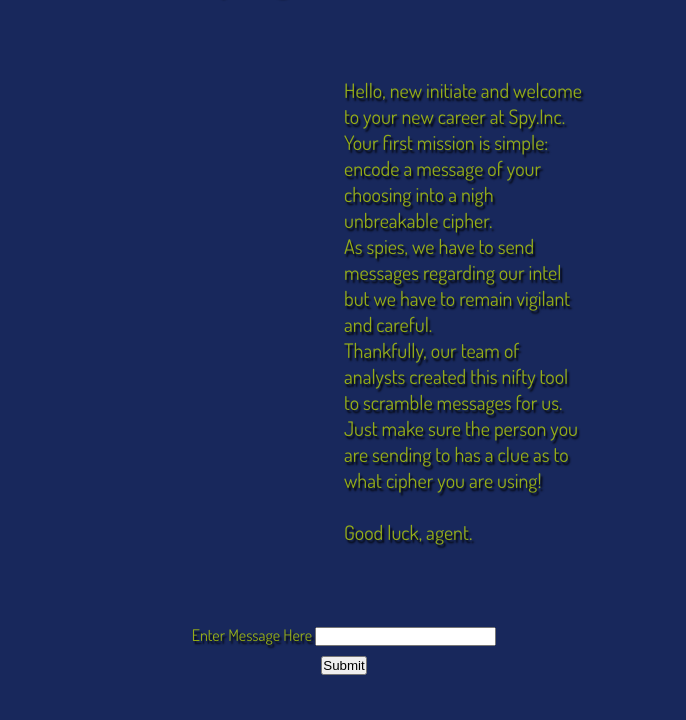
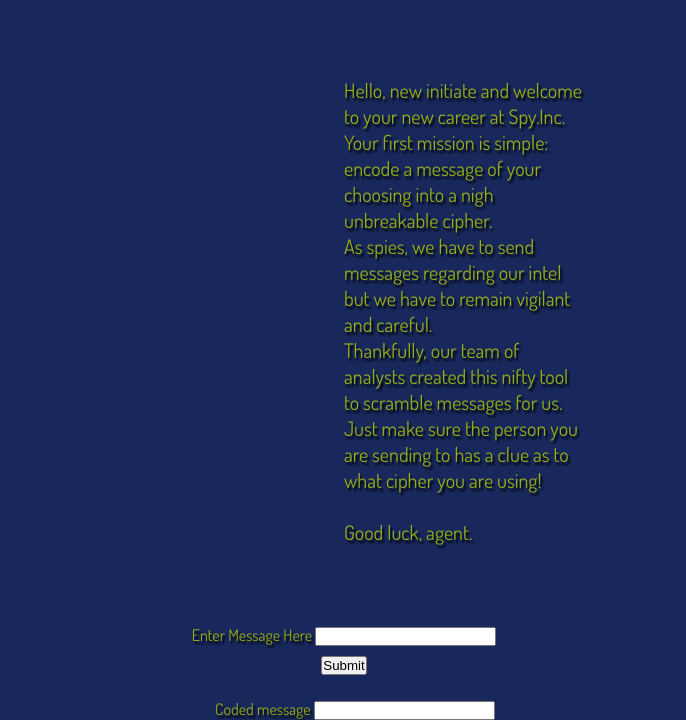
Before and after one commit to Floopy891/JS_Portfolio, a plain HTML site: page index.html in a window 1280 px wide. Shown: the part 250-970 px from the top of the page, without its empty margins (296-982 px from the left). Before the commit the page ends 925 px from the top, so only its background shows below. Drawn offline with Linux system fonts and the light colour scheme.

Commit message:
Add output box and form styling more

```diff
--- a/index.html
+++ b/index.html
@@ -10,7 +10,7 @@
     <link rel="preconnect" href="https://fonts.gstatic.com" crossorigin>
     <link href="https://fonts.googleapis.com/css2?family=Dosis:wght@200;300;400;500;600;700;800&display=swap"
         rel="stylesheet">
-    <title>Document</title>
+    <title>SpyCraft Ciphers</title>
 </head>
 <!--Body section-->
 <body>
@@ -35,10 +35,14 @@
     <form onsubmit="return setAction(this)">
         <div class="msg-box">
             <label for="inmsg">Enter Message Here</label>
-            <input type="text" name="inmsg" id="inmsg">
+            <input type="textarea" name="inmsg" id="inmsg">
         </div>
         <div class="submit-btn">
             <input type="submit" name="submit" id="submit">
+        </div>
+        <div class="output">
+            <label for="cipher">Coded message</label>
+            <input type="area" name="cipher" id="cipher">
         </div>
     </form>
     <script src="main.js"></script>
--- a/style/style.css
+++ b/style/style.css
@@ -35,6 +35,7 @@ p{
 }
 
 .banner{
+    display: flexbox;
     padding-top: 2rem;
     text-align: center;
 }
@@ -46,3 +47,8 @@ p{
 .submit-btn{
     padding-top: 0.5rem;
 }
+
+.output{
+    padding-top: 1.5rem;
+    padding-left: 1.37rem;
+}
```
